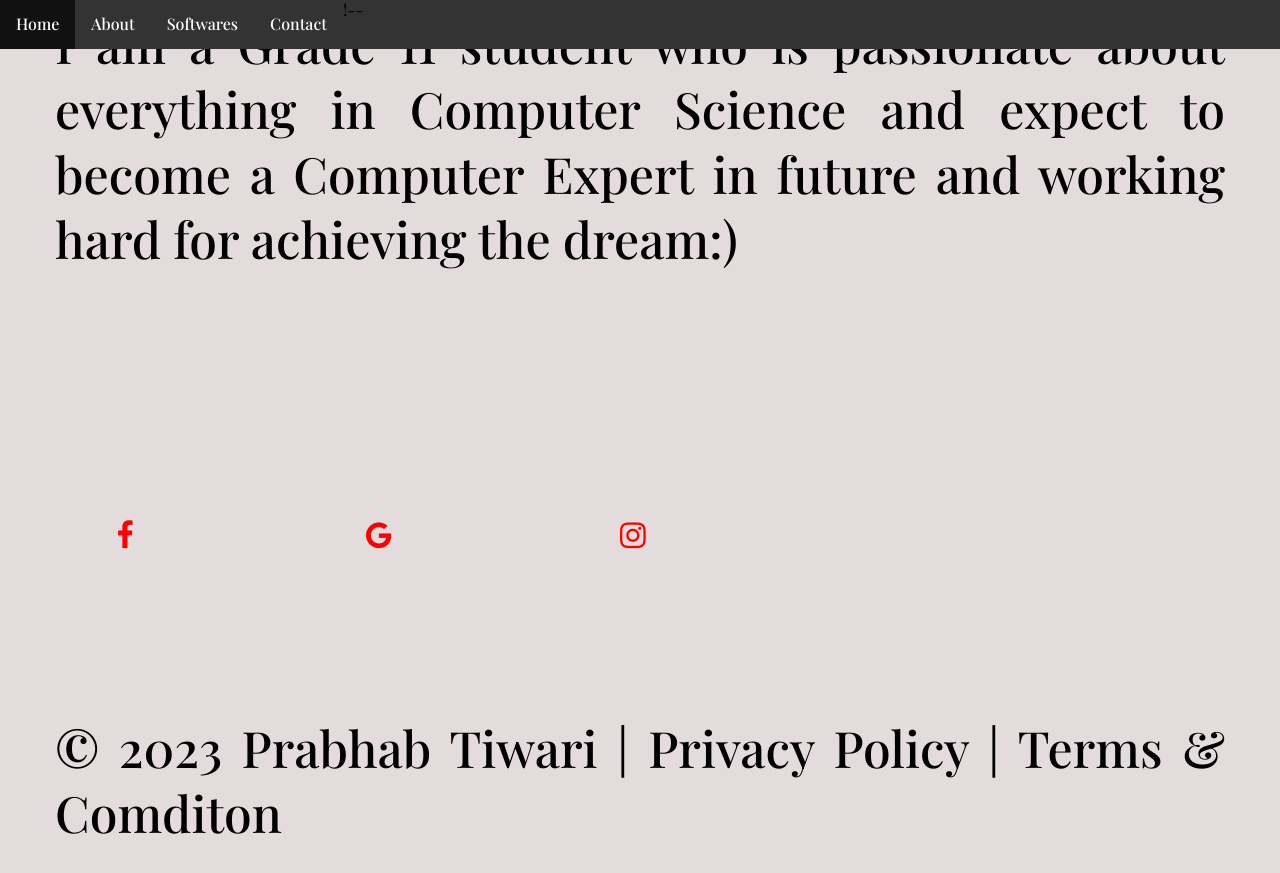
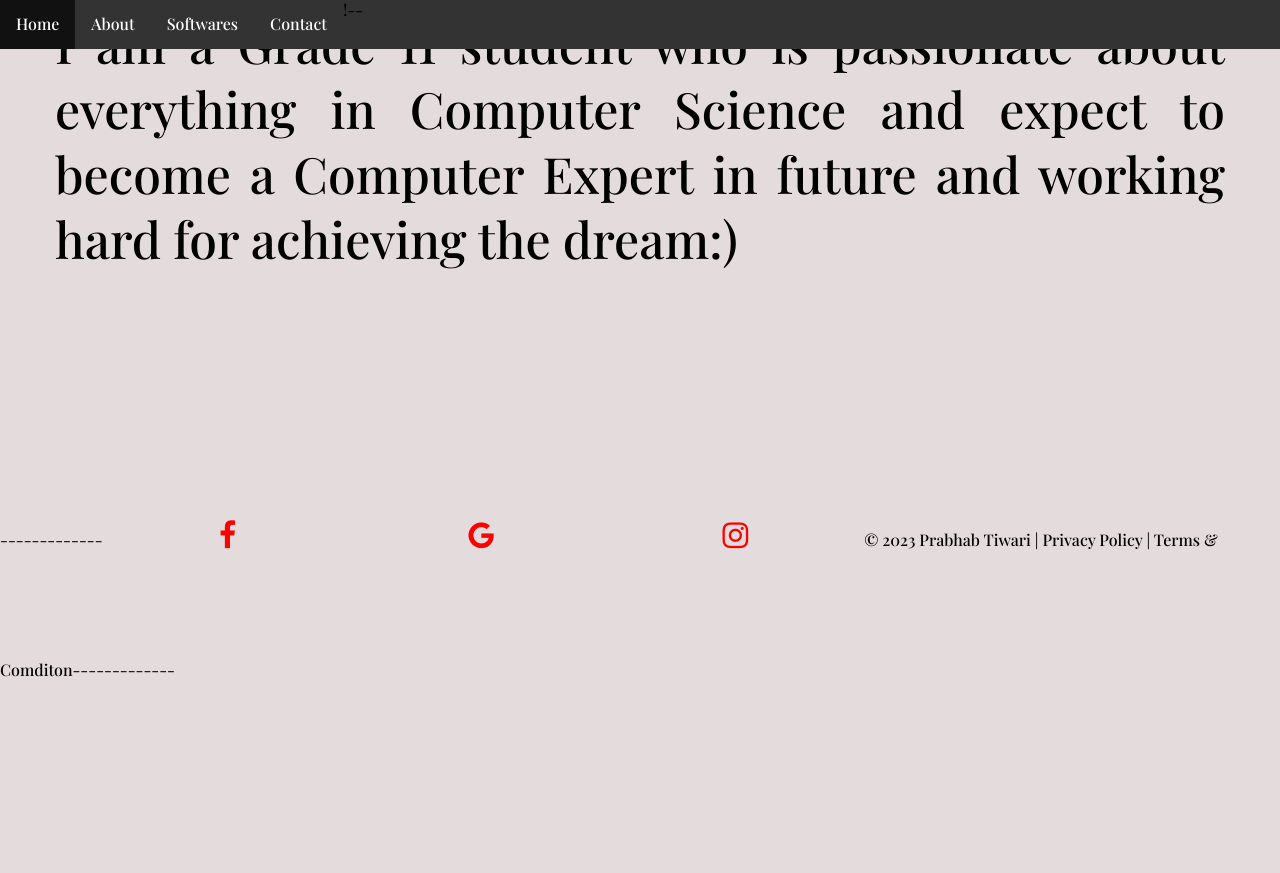
Before and after one commit to PrabhabTiwari/website, a Jekyll site: the page built from index.html, in a window 1280 px wide and 900 px high, scrolled down 1456 px. Shown: the top 873 px of the window. Built offline with Jekyll 4.4.1, drawn with Linux system fonts in a browser that asks for light colours; after the commit the page ends 2136 px from its top, so only the background shows below that.

Commit message:
Update footer.html

```diff
--- a/_includes/footer.html
+++ b/_includes/footer.html
@@ -51,14 +51,15 @@
 
 
 <!-- Add font awesome icons -->
+ <h9>
 
-<a href="https://www.facebook.com/tiwariprabhab" class="fa fa-facebook"></a>
+-------------<a href="https://www.facebook.com/tiwariprabhab" class="fa fa-facebook"></a>
 
 <a href="mailto:t.prabhab@gmail.com" class="fa fa-google"></a>
 
 <a href="https://www.instagram.com/tiwari_prabhab/" class="fa fa-instagram"></a>
-<p> ©  2023  Prabhab  Tiwari |  Privacy Policy | Terms & Comditon
+ ©  2023  Prabhab  Tiwari |  Privacy Policy | Terms & Comditon-------------
 
-      </p>
+      </h9>
 </body>
 </html>
```
